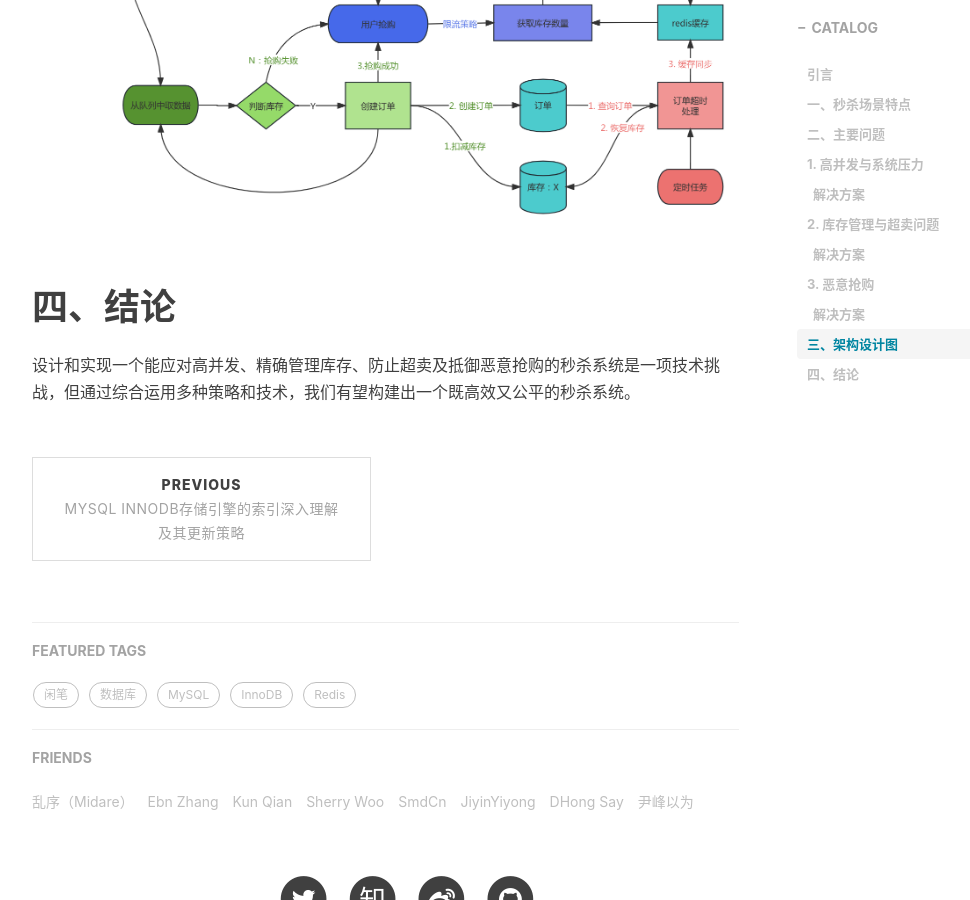
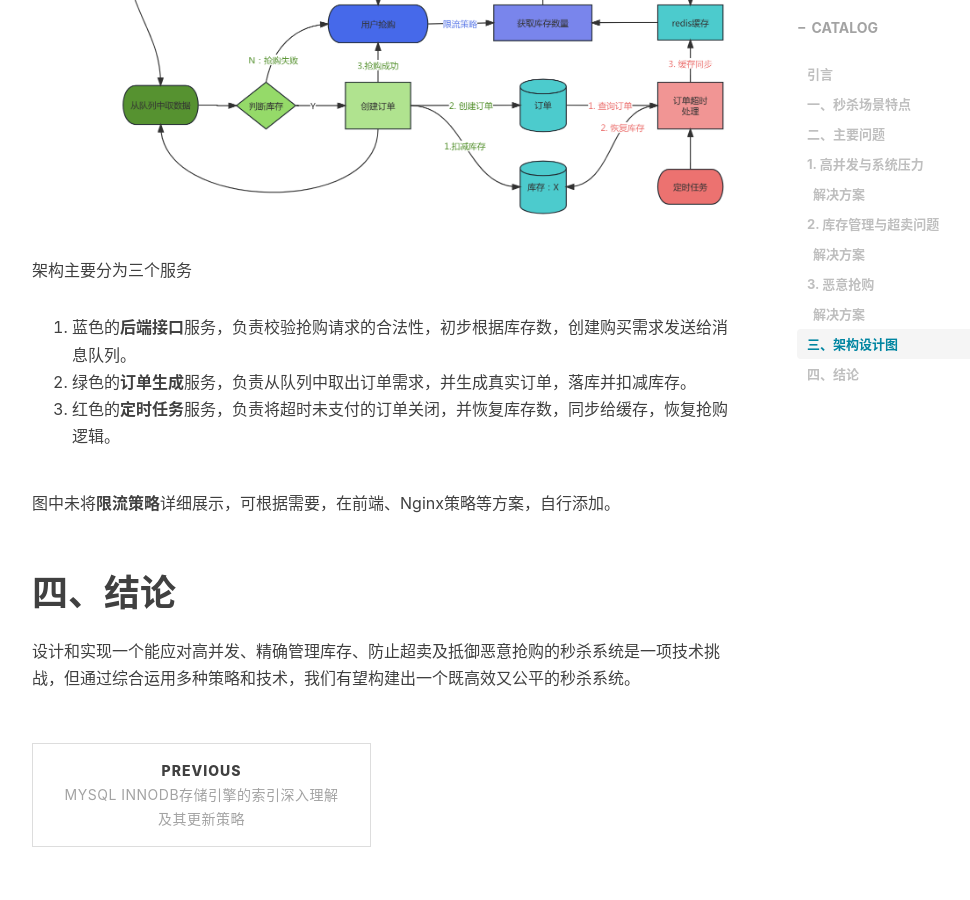
Before and after one commit to ProgrammerPlus1998/ProgrammerPlus1998.github.io, a Jekyll site: the page built from _posts/2023-07-29-spike-architecture-design.md, in a window 1280 px wide and 900 px high, scrolled down 2736 px. Shown: the whole window, without its empty margins (233-1203 px from the left). Built offline with Jekyll 4.4.1, drawn with Linux system fonts in a browser that asks for light colours; nearby versions of some CDN libraries; comment, search, counter and statistics services are not loaded.

Commit message:
Update 2023-07-29-spike-architecture-design.md

```diff
--- a/_posts/2023-07-29-spike-architecture-design.md
+++ b/_posts/2023-07-29-spike-architecture-design.md
@@ -43,6 +43,14 @@ tags:
 # 三、架构设计图
 以下是一张架构设计图，展示了在秒杀场景中，可能会用到的架构设计。
 ![秒杀场景设计图](/img/article-pic/秒杀场景.jpg)
+架构主要分为三个服务
+
+1. 蓝色的**后端接口**服务，负责校验抢购请求的合法性，初步根据库存数，创建购买需求发送给消息队列。
+2. 绿色的**订单生成**服务，负责从队列中取出订单需求，并生成真实订单，落库并扣减库存。
+3. 红色的**定时任务**服务，负责将超时未支付的订单关闭，并恢复库存数，同步给缓存，恢复抢购逻辑。
+
+图中未将**限流策略**详细展示，可根据需要，在前端、Nginx策略等方案，自行添加。
+
 
 # 四、结论
 设计和实现一个能应对高并发、精确管理库存、防止超卖及抵御恶意抢购的秒杀系统是一项技术挑战，但通过综合运用多种策略和技术，我们有望构建出一个既高效又公平的秒杀系统。
```
